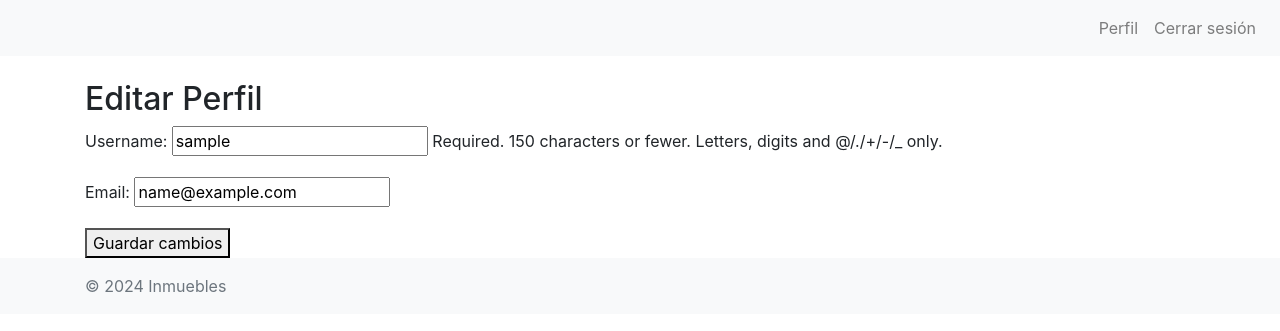
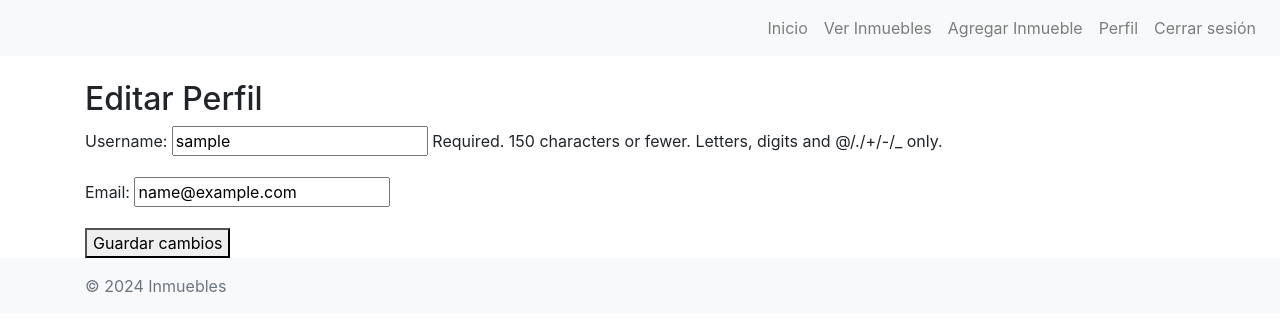
Before and after one commit to NicolasJeldresL/m7_python, a Django app: page /profile/edit/ in a window 1280 px wide. Shown: the top 331 px of the page. Run offline with Django 5.2, Linux system fonts and the light colour scheme; the visitor is signed in with stand-in values (Sample User, id 1); some libraries are stand-ins or nearby versions.

Commit message:
17 de sep

```diff
--- a/m7_python/forms.py
+++ b/m7_python/forms.py
@@ -3,8 +3,8 @@ from django.contrib.auth.forms import UserCreationForm
 from django import forms
 from .models import UserProfile
 from django.contrib.auth.views import LoginView
+from .models import Inmueble
 
-# Formulario para el registro de usuarios
 class UserRegisterForm(UserCreationForm):
     email = forms.EmailField(required=True)
 
@@ -12,7 +12,6 @@ class UserRegisterForm(UserCreationForm):
         model = User
         fields = ['username', 'email', 'password1', 'password2']
 
-# Formulario para editar el perfil del usuario
 class UserUpdateForm(forms.ModelForm):
     email = forms.EmailField()
 
@@ -20,13 +19,15 @@ class UserUpdateForm(forms.ModelForm):
         model = User
         fields = ['username', 'email']
 
-# Formulario para editar o añadir datos del perfil del usuario (UserProfile)
 class UserProfileForm(forms.ModelForm):
     class Meta:
         model = UserProfile
         fields = ['rol', 'direccion', 'telefono', 'rut', 'avatar', 'bio']
 
-
-# Vista personalizada para el login (si necesitas personalizarla)
 class CustomLoginView(LoginView):
     template_name = 'registration/login.html'
+
+class InmuebleForm(forms.ModelForm):
+    class Meta:
+        model = Inmueble
+        fields = ['nombre', 'direccion', 'precio', 'disponible', 'comuna', 'arrendador']
--- a/m7_python/templates/base.html
+++ b/m7_python/templates/base.html
@@ -12,8 +12,10 @@
     <nav class="navbar navbar-expand-lg navbar-light bg-light">
         <div class="collapse navbar-collapse" id="navbarNav">
             <ul class="navbar-nav ml-auto">
+                <li class="nav-item"><a class="nav-link" href="{% url 'index' %}">Inicio</a></li>
+                <li class="nav-item"><a class="nav-link" href="{% url 'listar_inmuebles' %}">Ver Inmuebles</a></li>
                 {% if user.is_authenticated %}
-                <!-- Display profile or logout if the user is authenticated -->
+                <li class="nav-item"><a class="nav-link" href="{% url 'agregar_inmueble' %}">Agregar Inmueble</a></li>
                 <li class="nav-item">
                     <a class="nav-link" href="{% url 'profile' %}">Perfil</a>
                 </li>
@@ -33,6 +35,8 @@
         </div>
     </nav>
 
+
+
     <div class="container mt-4">
         {% block content %}{% endblock %}
     </div>
--- a/m7_python/urls.py
+++ b/m7_python/urls.py
@@ -4,11 +4,16 @@ from . import views
 from django.contrib.auth.views import LogoutView
 
 urlpatterns = [
-    path('', views.indexView, name='home'),
-    path('login/', auth_views.LoginView.as_view(), name='login'),  # Login page
-    path('logout/', auth_views.LogoutView.as_view(next_page='login'), name='logout'),  # Logout page
-    path('register/', views.register, name='register'),  # Register page
-    path('profile/', views.profile_view, name='profile'),
+    path('', views.indexView, name='index'),
+    path('login/', auth_views.LoginView.as_view(), name='login'),
+    #path('logout/', auth_views.LogoutView.as_view(next_page='login'), name='logout'),
+    path('register/', views.register, name='register'),
+    path('profile/', views.profile, name='profile'),
     path('profile/edit/', views.edit_profile, name='edit_profile'),
-    path('register/', views.register, name='agregar_usuario'),
+    #path('register/', views.register, name='agregar_usuario'),
+    path('inmueble/nuevo/', views.agregar_inmueble, name='agregar_inmueble'),
+    path('inmueble/<int:id>/editar/', views.editar_inmueble, name='editar_inmueble'),
+    path('inmueble/<int:id>/eliminar/', views.eliminar_inmueble, name='eliminar_inmueble'),
+    path('inmuebles/', views.listar_inmuebles, name='listar_inmuebles'),
+    path('logout/', views.logout_view, name='logout'),
 ]
--- a/m7_python/views.py
+++ b/m7_python/views.py
@@ -5,6 +5,11 @@ from .services import get_all_inmuebles
 from django.contrib.auth.decorators import login_required
 from .forms import UserRegisterForm, UserUpdateForm
 from django.contrib.auth import login as auth_login
+from .forms import InmuebleForm
+from django.http import HttpResponseRedirect
+from django.urls import reverse
+from django.contrib.auth import logout
+from .models import Inmueble
 
 # Create your views here.
 def indexView(request):
@@ -38,3 +43,42 @@ def edit_profile(request):
     else:
         form = UserUpdateForm(instance=request.user)
     return render(request, 'profile_edit.html', {'form': form})
+
+def agregar_inmueble(request):
+    if request.method == 'POST':
+        form = InmuebleForm(request.POST)
+        if form.is_valid():
+            form.save()
+            return redirect('listar_inmuebles')
+    else:
+        form = InmuebleForm()
+    return render(request, 'agregar_inmueble.html', {'form': form})
+
+def editar_inmueble(request, id):
+    inmueble = get_object_or_404(Inmueble, id=id)
+    if request.method == 'POST':
+        form = InmuebleForm(request.POST, instance=inmueble)
+        if form.is_valid():
+            form.save()
+            return redirect('listar_inmuebles')
+    else:
+        form = InmuebleForm(instance=inmueble)
+    return render(request, 'editar_inmueble.html', {'form': form})
+
+def eliminar_inmueble(request, id):
+    inmueble = get_object_or_404(Inmueble, id=id)
+    if request.method == 'POST':
+        inmueble.delete()
+        return HttpResponseRedirect(reverse('listar_inmuebles'))
+    return render(request, 'eliminar_inmueble.html', {'inmueble': inmueble})
+
+def listar_inmuebles(request):
+    inmuebles = Inmueble.objects.filter(disponible=True)
+    return render(request, 'listar_inmuebles.html', {'inmuebles': inmuebles})
+
+def logout_view(request):
+    logout(request)
+    return redirect('index')
+
+def profile(request):
+    return render(request, 'profile.html')
```
Also changed, not shown: m7_python/templates/agregar_inmueble.html (added, +13 -0 lines), m7_python/templates/editar_inmueble.html (added, +13 -0 lines), m7_python/templates/eliminar_inmueble.html (added, +12 -0 lines), m7_python/templates/listar_inmuebles.html (added, +23 -0 lines), mysite/settings.py (+6 -1 lines), m7_python/templates/registration/logout.html (line endings or trailing spaces), 1 other file.
